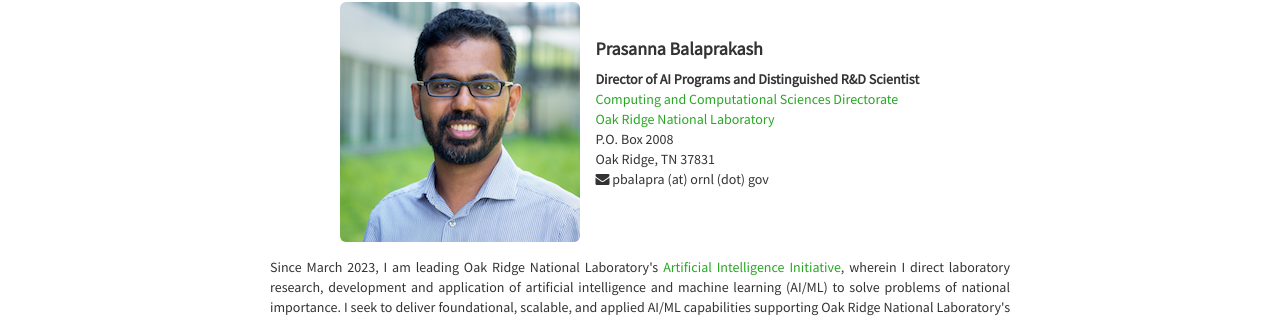
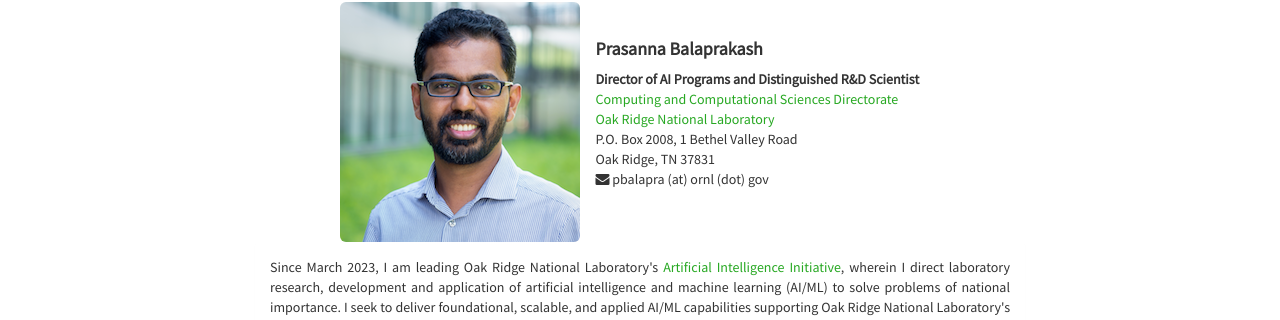
Before and after one commit to pbalapra/pbalapra.github.io, a Jekyll site: the page built from index.html, in a window 1280 px wide. Shown: the part 102-422 px from the top of the page. Built offline with Jekyll 4.4.1, drawn with Linux system fonts in a browser that asks for light colours; nearby versions of some CDN libraries; some web fonts are replaced; the list of posts is cut into pages by our own code.

Commit message:
update address

```diff
--- a/index.html
+++ b/index.html
@@ -22,7 +22,7 @@ title: Home Page of Prasanna Balaprakash
                 <strong>Director of AI Programs and Distinguished R&D Scientist</strong> <br/>
                 <a href="https://www.ornl.gov/directorate/ccsd" target="_blank"> Computing and Computational Sciences Directorate </a> <br/>
                 <a href="http://www.ornl.gov" target="_blank">Oak Ridge National Laboratory</a><br />
-                P.O. Box 2008 <br />
+                P.O. Box 2008, 1 Bethel Valley Road <br />
                 Oak Ridge, TN 37831 <br />
                 <!-- <i class="fa fa-phone"></i> (630) 252-1109<br /> -->
                 <i class="fa fa-envelope"></i> pbalapra (at) ornl (dot) gov <br />
```
